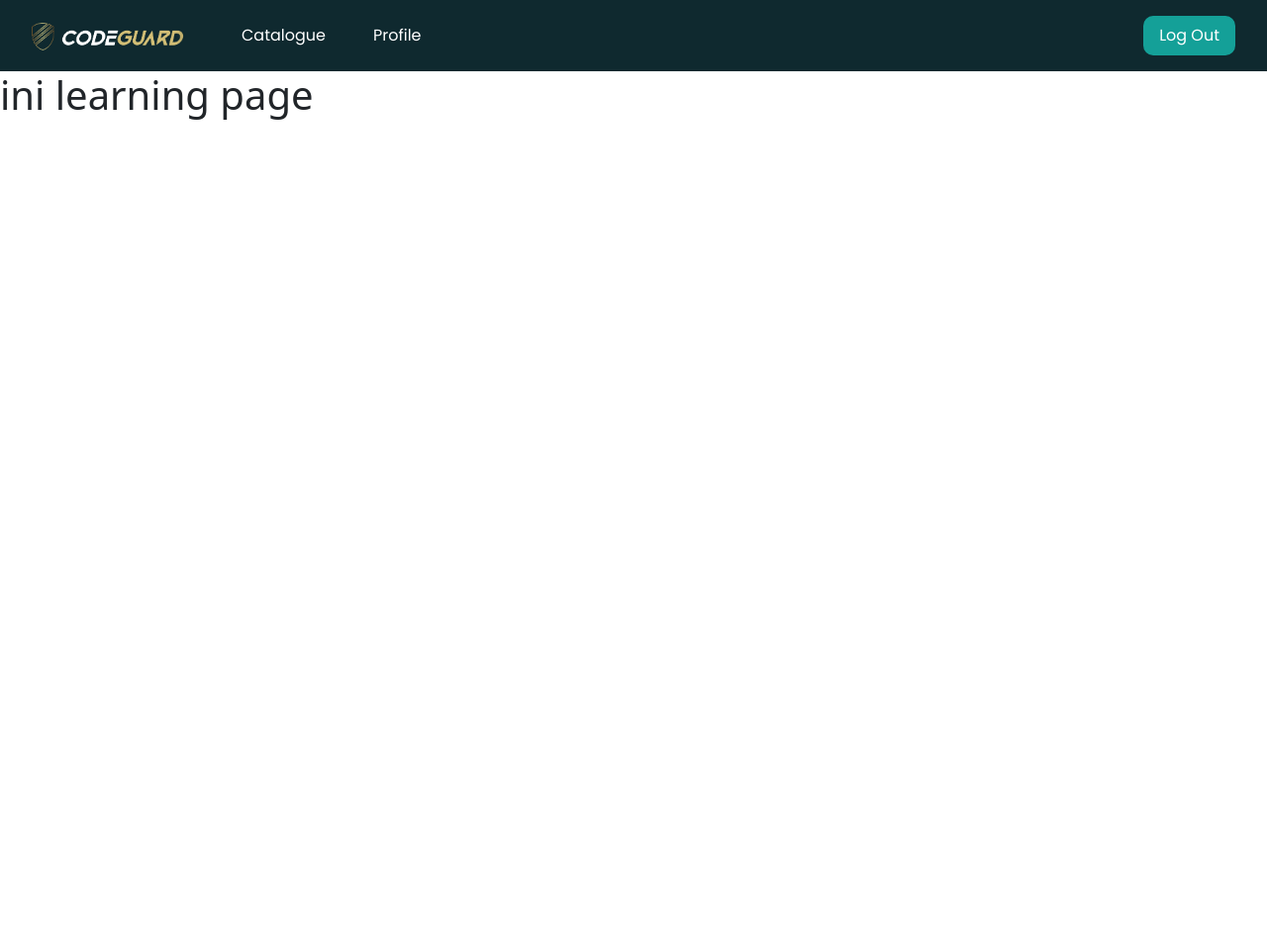
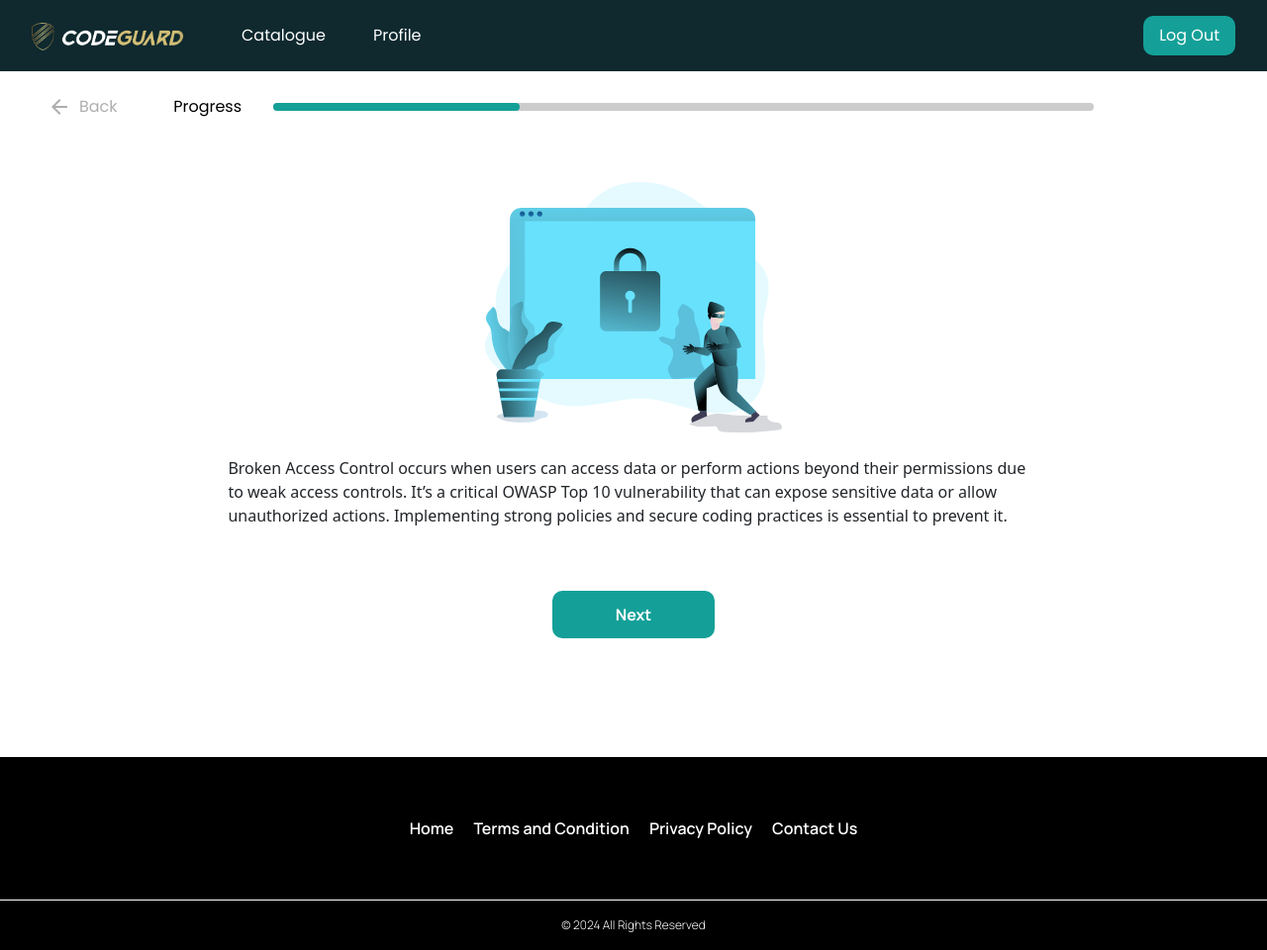
Before and after one commit to Xovert/CodeGuard, a Flask app: page /learning in a window 1280 px wide. Shown: the whole page at 99% size. Before the commit the page ends 121 px from the top, so only its background shows below. Run offline with Flask 3, Linux system fonts and the light colour scheme.

Commit message:
learning page: done, added footer.html, mini update on index.css

```diff
--- /dev/null
+++ b/imgwebapp/static/css/footer.css
@@ -0,0 +1,39 @@
+/* FOOTER */
+footer{
+    background-color: var(--black);
+    margin-top: 120px;
+}
+
+.nav-footer{
+    padding: 60px;
+    border-bottom: 1px solid white;
+}
+
+.nav-footer ul{
+    column-gap: 20px;
+    margin: 0px;
+    padding: 0px;
+}
+
+.nav-footer li{
+    list-style: none;
+}
+
+.nav-footer a{
+    text-decoration: none;
+    color: var(--white);
+    font-family: manrope;
+    font-size: 16px;
+    font-weight: 600;
+}
+
+.rights{
+    padding: 16px 0px;
+}
+
+.rights span{
+    color: var(--white);
+    font-family: manrope;
+    font-size: 12px;
+    font-weight: 300;
+}
--- a/imgwebapp/static/css/learning.css
+++ b/imgwebapp/static/css/learning.css
@@ -0,0 +1,82 @@
+/* TOP */
+.top{
+    position: relative;
+    width: 100%;
+    padding: 24px 48px 64px 48px;
+}
+
+.back{
+    position: absolute;
+    z-index: 10;
+    text-decoration: none;
+}
+
+.back svg{
+    width: 24px;
+    height: 24px;
+    margin-right: 8px;
+}
+
+.back span{
+    color: #AEAEAE;
+    font-family: Poppins;
+    font-size: 16px;
+    font-weight: 400;
+}
+
+.progress-wrapper{
+    z-index: 1;
+    position: relative;
+}
+
+.progress-wrapper span{
+    color: var(--black);
+    font-family: Poppins;
+    font-size: 16px;
+    font-weight: 400;
+    margin-right: 32px;
+}
+
+.progress-bar-container{
+    width: 70%;
+    height: 8px;
+    border-radius: 5px;
+    background-color: var(--gray);
+}
+
+.progress-bar{
+    width: 30%;
+    height: 8px;
+    border-radius: 5px;
+    background-color: var(--green);
+}
+
+/* CONTENT */
+.content-wrapper{
+    padding: 0px 18%;
+}
+
+.content-wrapper img{
+    width: 300px;
+}
+
+.content-wrapper p{
+    margin-top: 24px;
+    margin-bottom: 64px;
+}
+
+.content-wrapper button{
+    padding: 12px 64px;
+    border-radius: 10px;
+    background-color: var(--green);
+    border: none;
+    color: var(--White, #FFF);
+    font-size: 16px;
+    font-family: Manrope;
+    font-weight: 700;
+}
+
+.content-wrapper button:hover{
+    transform: scale(1.05);
+    transition: 0.3s ease;
+}
--- /dev/null
+++ b/imgwebapp/templates/footer.html
@@ -0,0 +1,16 @@
+<link rel="stylesheet" href="{{ url_for('static', filename='css/footer.css') }}">
+
+
+<footer>
+    <div class="nav-footer">
+        <ul class="d-flex flex-row justify-content-center">
+            <li><a href="">Home</a></li>
+            <li><a href="">Terms and Condition</a></li>
+            <li><a href="">Privacy Policy</a></li>
+            <li><a href="{{ url_for('auth.index') }}#contact-us">Contact Us</a></li>
+        </ul>
+    </div>
+    <div class="rights d-flex">
+        <span class="mx-auto">&copy; 2024 All Rights Reserved</span>
+    </div>
+</footer>
--- a/imgwebapp/templates/learning.html
+++ b/imgwebapp/templates/learning.html
@@ -9,7 +9,33 @@
 {% endblock %}
 
 {% block content %}
+
+<!-- NAVBAR -->
 {% include "navbar.html" ignore missing %}
 
-<h1>ini learning page</h1>
+<!-- top content -->
+<section class="top">
+    <a href="#" class="back d-flex align-items-center">
+        <svg xmlns="http://www.w3.org/2000/svg" width="24" height="24" viewBox="0 0 24 24" fill="none">
+            <path d="M7.825 13L13.425 18.6L12 20L4 12L12 4L13.425 5.4L7.825 11H20V13H7.825Z" fill="#AEAEAE" />
+        </svg>
+        <span>Back</span>
+    </a>
+
+    <div class="progress-wrapper d-flex justify-content-center align-items-center">
+        <span>Progress</span>
+        <div class="progress-bar-container">
+            <div class="progress-bar"></div>
+        </div>
+    </div>
+</section>
+
+<!-- CONTENT -->
+<section class="content-wrapper d-flex align-items-center flex-column">
+    <img src="{{ url_for('static', filename='assets/web-security.svg') }}" alt="">
+    <p>Broken Access Control occurs when users can access data or perform actions beyond their permissions due to weak access controls. It’s a critical OWASP Top 10 vulnerability that can expose sensitive data or allow unauthorized actions. Implementing strong policies and secure coding practices is essential to prevent it.</p>
+    <button>Next</button>
+</section>
+
+{% include "footer.html" ignore missing %}
 {% endblock %}
```
Also changed, not shown: imgwebapp/static/css/index.css (+0 -39 lines), imgwebapp/static/assets/web-security.svg (added).
